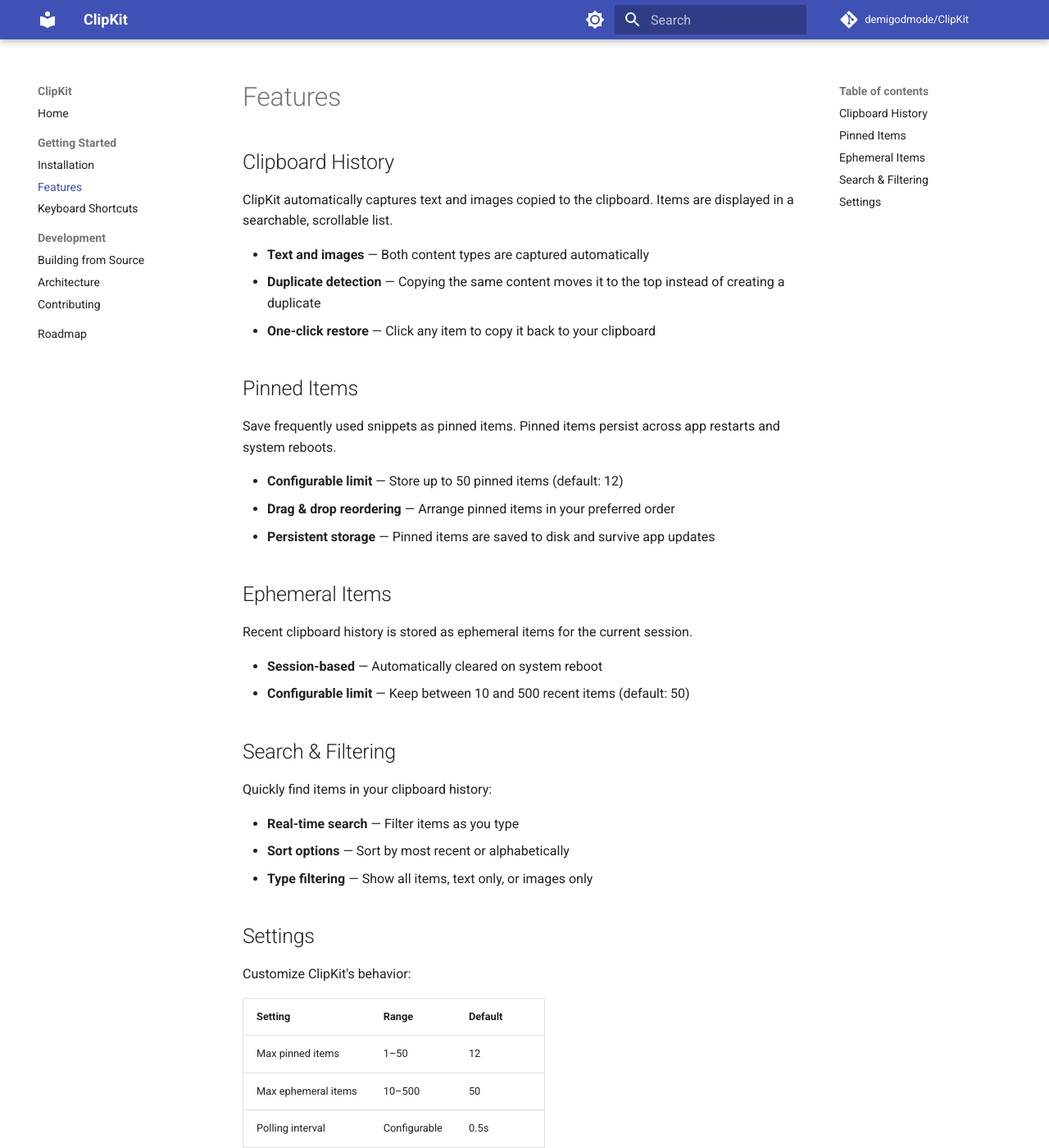
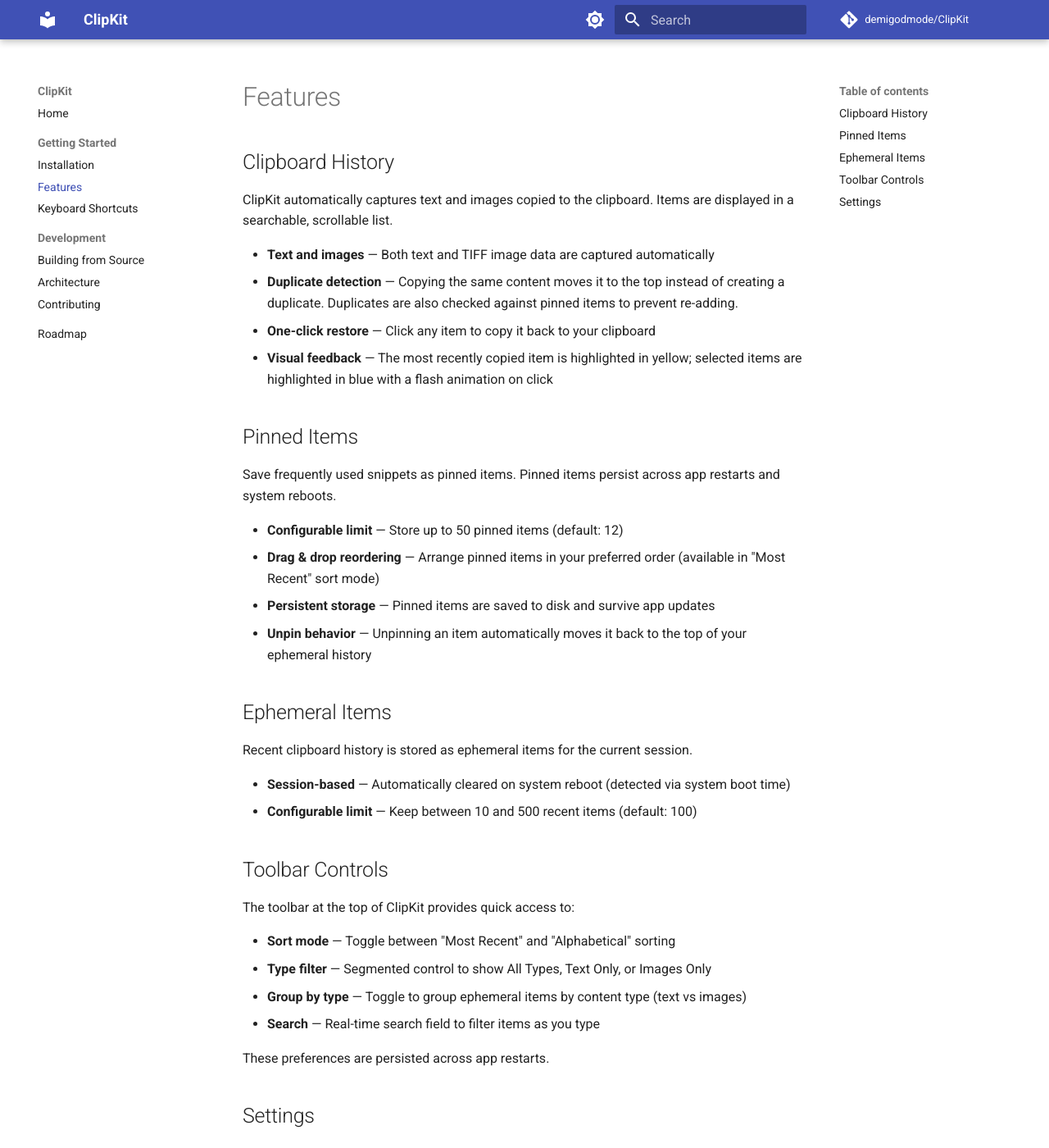
Before and after one commit to demigodmode/ClipKit, an MkDocs documentation site: the page built from docs/features.md, in a window 1280 px wide and 1400 px high. Shown: the whole window at 82% size. Built offline with MkDocs 1.6.1 and Material for MkDocs 9.7.7, drawn with Linux system fonts in a browser that asks for light colours; comment, search, counter and statistics services are not loaded; some of the changed text lies outside the part shown.

Commit message:
Fix documentation gaps found during audit
- Fix default ephemeral count (50 → 100) in features and README
- Document Group By Type, sort mode, and type filter toolbar controls
- Add missing Cmd+, and Forward Delete shortcuts
- Add Dependencies section and utility components to architecture
- Document boot time detection mechanism
- Add testing section to building and contributing guides
- Add performance targets and deferred ideas to roadmap
- Document visual feedback, unpin behavior, and settings tabs

```diff
--- a/docs/features.md
+++ b/docs/features.md
@@ -4,42 +4,50 @@
 
 ClipKit automatically captures text and images copied to the clipboard. Items are displayed in a searchable, scrollable list.
 
-- **Text and images** — Both content types are captured automatically
-- **Duplicate detection** — Copying the same content moves it to the top instead of creating a duplicate
+- **Text and images** — Both text and TIFF image data are captured automatically
+- **Duplicate detection** — Copying the same content moves it to the top instead of creating a duplicate. Duplicates are also checked against pinned items to prevent re-adding.
 - **One-click restore** — Click any item to copy it back to your clipboard
+- **Visual feedback** — The most recently copied item is highlighted in yellow; selected items are highlighted in blue with a flash animation on click
 
 ## Pinned Items
 
 Save frequently used snippets as pinned items. Pinned items persist across app restarts and system reboots.
 
 - **Configurable limit** — Store up to 50 pinned items (default: 12)
-- **Drag & drop reordering** — Arrange pinned items in your preferred order
+- **Drag & drop reordering** — Arrange pinned items in your preferred order (available in "Most Recent" sort mode)
 - **Persistent storage** — Pinned items are saved to disk and survive app updates
+- **Unpin behavior** — Unpinning an item automatically moves it back to the top of your ephemeral history
 
 ## Ephemeral Items
 
 Recent clipboard history is stored as ephemeral items for the current session.
 
-- **Session-based** — Automatically cleared on system reboot
-- **Configurable limit** — Keep between 10 and 500 recent items (default: 50)
+- **Session-based** — Automatically cleared on system reboot (detected via system boot time)
+- **Configurable limit** — Keep between 10 and 500 recent items (default: 100)
 
-## Search & Filtering
+## Toolbar Controls
 
-Quickly find items in your clipboard history:
+The toolbar at the top of ClipKit provides quick access to:
 
-- **Real-time search** — Filter items as you type
-- **Sort options** — Sort by most recent or alphabetically
-- **Type filtering** — Show all items, text only, or images only
+- **Sort mode** — Toggle between "Most Recent" and "Alphabetical" sorting
+- **Type filter** — Segmented control to show All Types, Text Only, or Images Only
+- **Group by type** — Toggle to group ephemeral items by content type (text vs images)
+- **Search** — Real-time search field to filter items as you type
+
+These preferences are persisted across app restarts.
 
 ## Settings
 
-Customize ClipKit's behavior:
+Settings are organized into three tabs: **General**, **Limits**, and **Shortcuts**.
 
 | Setting | Range | Default |
 |---------|-------|---------|
 | Max pinned items | 1–50 | 12 |
-| Max ephemeral items | 10–500 | 50 |
-| Polling interval | Configurable | 0.5s |
+| Max ephemeral items | 10–500 | 100 |
+| Polling interval | 0.1s, 0.25s, 0.5s, 1.0s, 2.0s | 0.5s |
 | Launch at Login | On/Off | Off |
 | Clear history on quit | On/Off | Off |
 | Global shortcut | Configurable | Cmd+Shift+V |
+
+!!! note
+    Faster polling intervals detect clipboard changes more quickly but use more resources. Older items are automatically removed when limits are exceeded.
```
Also changed, not shown: README.md (+1 -1 lines), docs/architecture.md (+16 -3 lines), docs/building.md (+10 -0 lines), docs/contributing.md (+12 -0 lines), docs/roadmap.md (+19 -0 lines), docs/shortcuts.md (+5 -1 lines).
